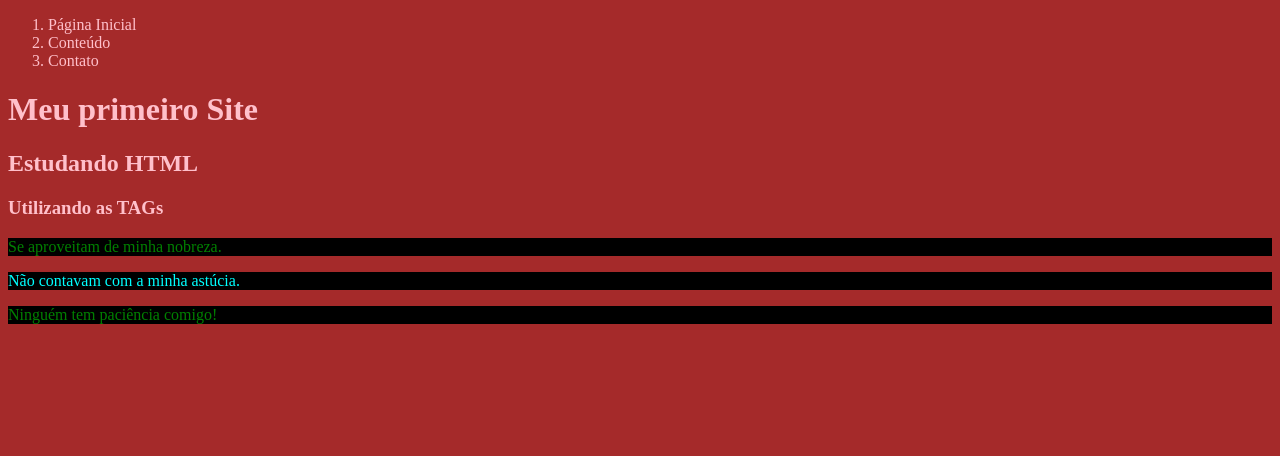
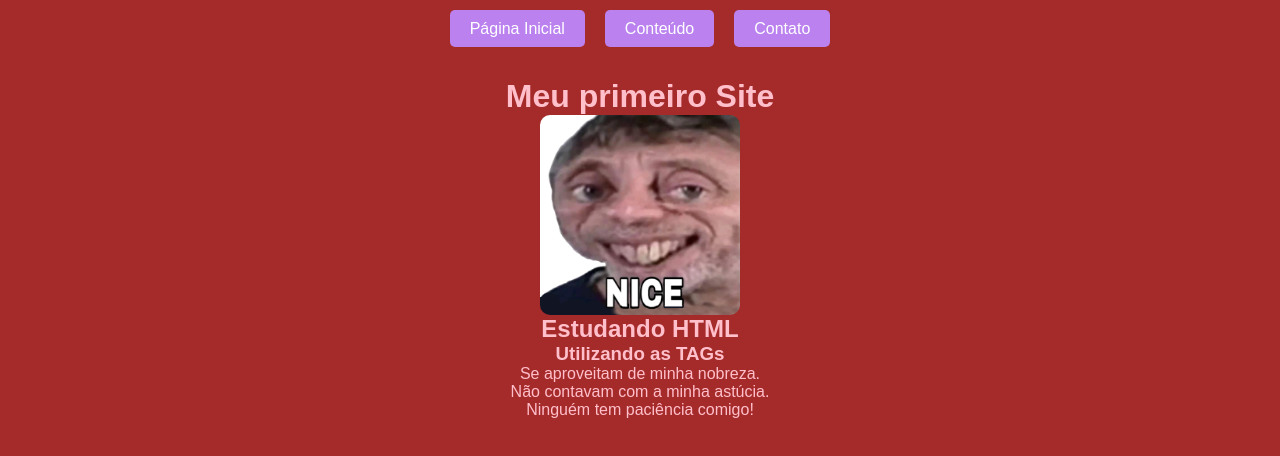
Before and after one commit to jonasporpinoprof/2bDevWeb, a plain HTML site: page index.html in a window 1280 px wide. Drawn offline with Linux system fonts and the light colour scheme.

Commit message:
Add files via upload

```diff
--- a/index.html
+++ b/index.html
@@ -8,18 +8,26 @@
 </head>
 <body>
     <header>
-        <ol>
-            <li>Página Inicial</li>
-            <li>Conteúdo</li>
-            <li>Contato</li>
-        </ol>
-        <!-- Hoje é dia 13 de Mauço 2025 -->
+        <nav class="menu">
+            <ul>
+                <li><a href="">Página Inicial</a></li>
+                <li><a href="">Conteúdo</a></li>
+                <li><a href="">Contato</a></li>
+            </ul>
+        </nav>
     </header>
+    <main>
         <h1>Meu primeiro Site</h1> <!-- Título 1 -->
+        <div class="foto">
+            <img src="nice.png" alt="gato">
+        </div>
+
         <h2>Estudando HTML</h2> <!-- Título 2 -->
         <h3>Utilizando as TAGs</h3> <!-- Título 3 -->
         <p class="n1">Se aproveitam de minha nobreza. </p>
         <p id="n2">Não contavam com a minha astúcia. </p>
         <p class="n1">Ninguém tem paciência comigo!</p>
+    </main>
+
 </body>
 </html>
--- a/style.css
+++ b/style.css
@@ -1,13 +1,66 @@
-*{
+/* Resetando margens e padding para evitar espaçamentos inesperados */
+* {
+    margin: 0;
+    padding: 0;
+    box-sizing: border-box;
+}
+
+/* Definindo as cores e fundo para o corpo */
+body {
     color: pink;
     background-color: brown;
+    font-family: Arial, sans-serif;
 }
 
-.n1{
-    color:green;
-    background-color: black;
+/* Estilos para o menu */
+nav {
+    display: flex;
+    justify-content: center;
+    margin-top: 20px; /* Espaçamento do topo */
 }
-#n2{
-    color:aqua;
-    background-color: black;
+
+.menu ul {
+    display: flex;
+    list-style-type: none;
+    padding: 0;
+    margin: 0;
 }
+
+.menu li {
+    margin: 0 10px; /* Espaçamento entre os itens do menu */
+}
+
+.menu a {
+    background-color: rgb(186, 129, 239);
+    color: white;
+    text-decoration: none;
+    padding: 10px 20px; /* Espaçamento interno para criar "botões" */
+    border-radius: 5px;
+    transition: background-color 0.3s ease, transform 0.3s ease; /* Transição suave ao passar o mouse */
+}
+
+/* Efeito de hover para os links */
+.menu a:hover {
+    background-color: rgb(134, 94, 179);
+    transform: scale(1.1); /* Aumenta o tamanho quando passar o mouse */
+}
+
+/* Estilo da foto centralizada */
+.foto {
+    display: block;
+    margin: auto;
+    width: 200px;
+    height: 200px;
+}
+
+img {
+    width: 100%;
+    height: 100%;
+    border-radius: 10px;
+}
+
+/* Estilos adicionais */
+main {
+    text-align: center;
+    margin-top: 40px;
+}
```
Also changed, not shown: image.jpg (added), nice.png (added). Lines whose indentation alone changed are shown as unchanged.
